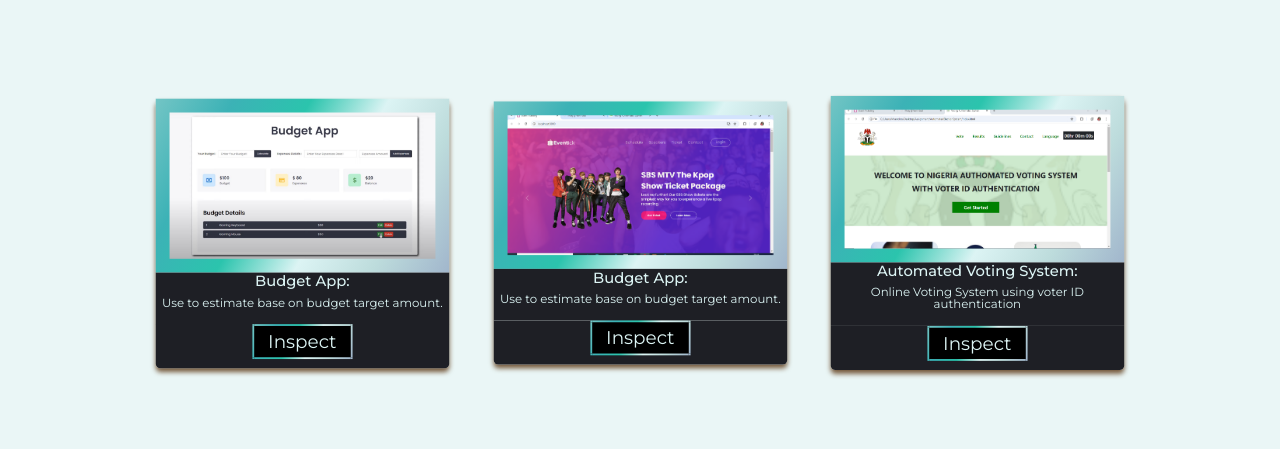
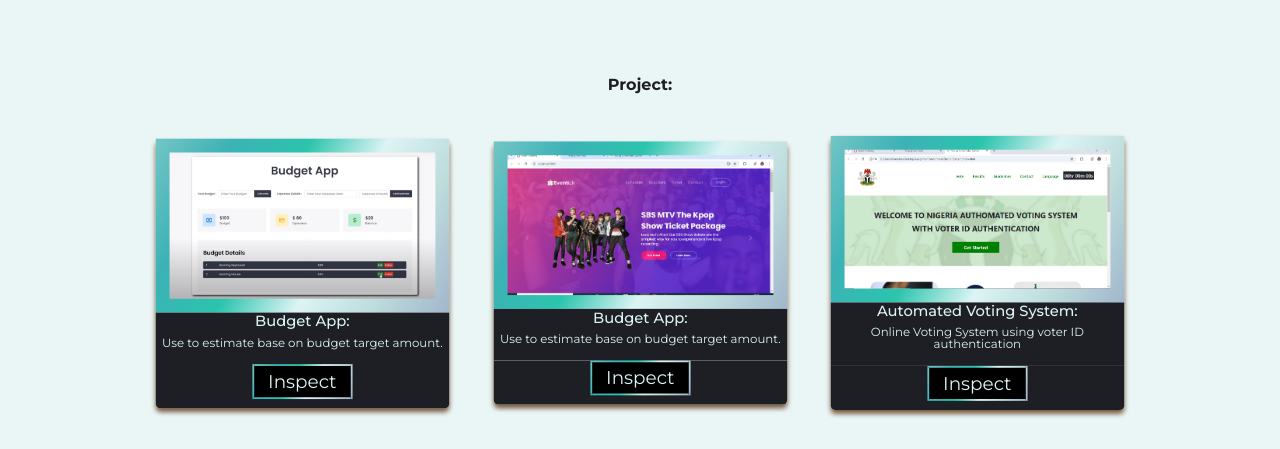
Before and after one commit to MaryAMsendoo/maryamsendoo.github.io, a plain HTML site: page index.html in a window 1280 px wide. Shown: the part 351-800 px from the top of the page. Drawn offline with nearby package versions, Linux system fonts and the light colour scheme; a web font is replaced by a local one.

Commit message:
Update index.html

```diff
--- a/index.html
+++ b/index.html
@@ -67,7 +67,7 @@
 
         <!-- feature section -->
         <section id="feature">
-            <!-- <h2>Project:</h2> -->
+             <h2>Project:</h2>
             <div class="feature_container">
                 <div class="project_card">
                     <div class="project_img_container">
```
